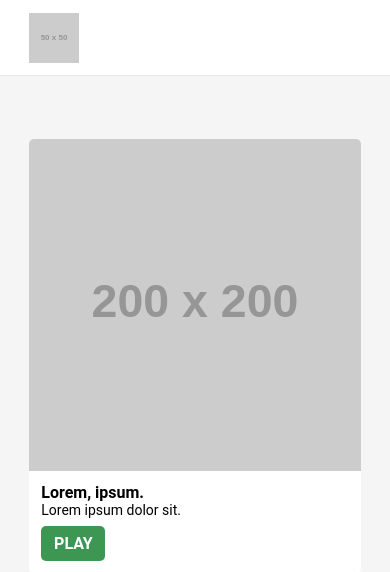
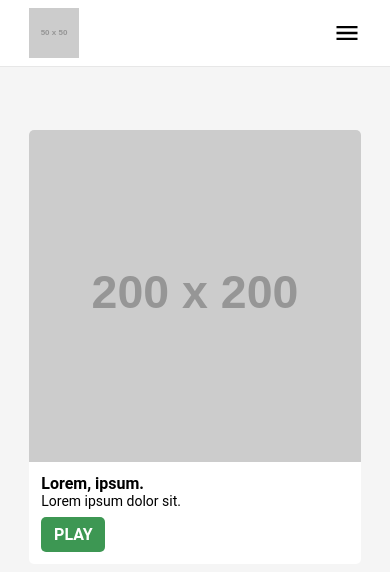
Before and after one commit to John-Pio/PatingGames, a PHP site: page /index.php in a window 390 px wide. Shown: the top 572 px of the page. Run offline with PHP 8.4, Linux system fonts and the light colour scheme; grey boxes labelled with a size stand in for pictures from a placeholder-image service; some libraries are stand-ins or nearby versions.

Commit message:
Add menu in mobile view

```diff
--- a/assets/css/style.css
+++ b/assets/css/style.css
@@ -64,7 +64,7 @@ select {
 }
 
 * {
-    font-family: "Roboto", Arial, sans-serif;
+  font-family: 'Roboto', Arial, sans-serif;
 }
 
 :root {
@@ -72,12 +72,12 @@ select {
 }
 
 body {
-    background-color: #F5F5F5;
+  background-color: #f5f5f5;
   display: flex;
   flex-direction: column;
 }
 
-nav,
+header,
 footer {
   background-color: #fff;
 }
@@ -85,7 +85,7 @@ footer {
 main,
 main ul,
 .container {
-    transition: .25s ease-in-out;
+  transition: 0.25s ease-in-out;
 }
 
 a {
@@ -98,31 +98,35 @@ ul {
   padding: 0;
 }
 
-nav {
+header {
   box-shadow: 0 1px 0 rgba(51, 51, 51, 0.07);
 }
 
-nav .container {
-    height: 75px;
+header nav {
   width: var(--width);
+  padding: 0.5em 0;
   margin: auto;
   display: flex;
   justify-content: space-between;
   align-items: center;
 }
 
-nav .container ul {
+header nav ul {
   display: flex;
 }
 
-nav .container ul li {
-    padding: .75em 1em;
+header nav ul li {
+  padding: 0.75em 1em;
 }
 
-nav .container ul li:hover {
-    transition: .25s ease-in-out;
+header nav ul li:hover {
+  transition: 0.25s ease-in-out;
   background-color: #c5e9cee7;
   border-radius: 5px;
+}
+
+header nav #menubr {
+  display: none;
 }
 
 main {
@@ -148,7 +152,7 @@ footer .container section {
 footer .container section ul {
   display: flex;
   flex-direction: column;
-    gap: .25em;
+  gap: 0.25em;
 }
 
 footer .container h4 {
@@ -159,8 +163,7 @@ footer .container img {
   padding-bottom: 0.5em;
 }
 
-@media only screen and (min-width: 768px) and (max-width: 1199px) {
-
+@media only screen and (min-width: 750px) and (max-width: 1199px) {
   :root {
     --width: 85%;
   }
@@ -170,22 +173,44 @@ footer .container img {
   }
 }
 
-@media only screen and (max-width: 767px) {
-
+@media only screen and (max-width: 749px) {
   :root {
     --width: 85%;
   }
 
-    nav {
-        justify-content: center;
+  header nav {
+    flex-direction: column;
   }
 
-    nav .container ul {
+  header nav ul {
     display: none;
+    width: 100%;
+    padding-top: 0.5em;
+    flex-direction: column;
+  }
+
+  header nav ul.active {
+    display: flex;
+  }
+
+  header nav li {
+    text-align: center;
+    padding: 0.5em 1em;
+  }
+
+  header nav div {
+    width: 100%;
+    display: flex;
+    justify-content: space-between;
+    align-items: center;
+  }
+
+  header nav #menubr {
+    display: block;
   }
 
   main {
-        margin: 2em 0;
+    margin: 3em 0;
   }
 
   footer .container {
--- a/components/header.php
+++ b/components/header.php
@@ -1,7 +1,10 @@
+<header>
   <nav>
-    <div class="container">
+    <div>
       <a><img src="https://placehold.co/50" alt="Website Logo"></a>
-        <ul role="list">
+      <img id="menubr" src="./assets/img/menu.svg" alt="Menu Icon">
+    </div>
+    <ul id="navlnk" role="list">
       <li>
         <a href="index.php">Home</a>
       </li>
@@ -12,5 +15,12 @@
         <a href="about.php">About Us</a>
       </li>
     </ul>
-    </div>
   </nav>
+</header>
+
+<script>
+  const menu = document.getElementById('menubr')
+  const links = document.getElementById('navlnk')
+
+  menu.addEventListener('click', () => links.classList.toggle('active'))
+</script>
```
Also changed, not shown: assets/img/menu.svg (added). Lines whose indentation alone changed are shown as unchanged.
